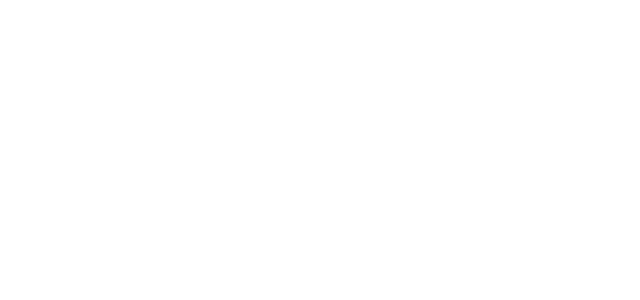
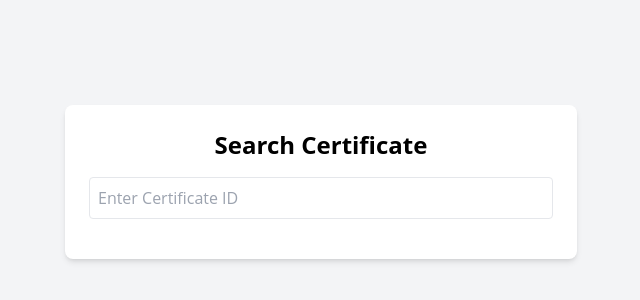
Before and after one commit to gdgmit/Digital-Certificate-Wallet-Portal, a React (Vite) app: page /search in a window 1280 px wide. Before the commit this address had no page. Shown: the part 218-518 px from the top of the page, without its empty margins (319-959 px from the left). Built offline with nearby package versions, Linux system fonts and the light colour scheme.

Commit message:
search option added

```diff
--- a/src/App.jsx
+++ b/src/App.jsx
@@ -4,6 +4,7 @@
 import WorkShopCertificateComponent from "./components/CertificateTemplates/WorkShopCertificateComponent";
 import CertificateDetails from "./components/PreviewComponents/CertificateDetails";
 import jsonData from "./data/certificate_data.json";
+import SearchComponent from "./components/Search";
 
 function App() {
   console.log("Student Name:", jsonData[0]);
@@ -38,6 +39,7 @@
           }
         />
         <Route path="/certificates/:st_id/:cert_id" element={<CertificateDetails />} />
+        <Route path="/search" element={<SearchComponent />} />
       </Routes>
     </Router>
   );
--- a/src/components/PreviewComponents/CertificateDetails.jsx
+++ b/src/components/PreviewComponents/CertificateDetails.jsx
@@ -4,13 +4,15 @@
 import DownloadOptions from "./DownloadOptions";
 import ShareCertificate from "./ShareCertificate";
 import CertificatePreview from "./CertificatePreview";
-import studentsData from "./data/certificate_data.json";
+import jsonData from "../../data/certificate_data.json";
 import "./CertificateDetails.css";
 
 const CertificateDetails = () => {
   const { st_id, cert_id } = useParams();
-  const student = studentsData.find(student => student.st_id === parseInt(st_id));
-  const certificate = student?.certificates.find(cert => cert.cert_id === parseInt(cert_id));
+  // const student = jsonData.find(student => student.st_id === parseInt(st_id));
+  // const certificate = student?.certificates.find(cert => cert.cert_id === parseInt(cert_id));
+  const certificate = jsonData.find(certificate => certificate.cert_id === parseInt(cert_id));
+  const student = certificate?.students.find(st => st.st_id === parseInt(st_id));
 
   if (!student || !certificate) {
     return (
--- a/src/components/PreviewComponents/data/certificate_data.json
+++ /dev/null
@@ -1,37 +0,0 @@
-[
-    {
-        "st_id": 1,
-        "st_name": "John",
-        "regno": 1234,
-        "dept": "CT",
-        "certificates": [
-            {
-                "cert_id": 1,
-                "category": "workshop",
-                "name": "Web Development Workshop",
-                "date": "14-11-2024"
-            },
-            {
-                "cert_id": 2,
-                "category": "course",
-                "name": "GenAI Study Jam",
-                "date": "12-11-2024",
-                "skills":["The Basics of Google Cloud Compute","Analyze Images with the Cloud Vision API","Prompt Design in Vertex AI"]
-            }
-        ]
-    },
-    {
-        "st_id": 2,
-        "st_name": "Michael",
-        "regno": 5678,
-        "dept": "IT",
-        "certificates": [
-            {
-                "cert_id": 3,
-                "category": "event",
-                "name": "Ideathon",
-                "date": "13-11-2024"
-            }
-        ]
-    }
-]
--- /dev/null
+++ b/src/components/Search/index.jsx
@@ -0,0 +1,80 @@
+import CourseCertificateComponent from "../../components/CertificateTemplates/CourseCertificateComponent";
+import jsonData from "../../data/certificate_data.json";
+import React, { useState } from "react";
+import EventCertificateComponent from "../CertificateTemplates/EventCertificateComponent";
+import WorkShopCertificateComponent from "../CertificateTemplates/WorkShopCertificateComponent";
+
+const SearchComponent = () => {
+  const [searchId, setSearchId] = useState(""); // Search string (certificate_id)
+  const [certificate, setCertificate] = useState(null); // Matched certificate data
+  const [studentData, setStudentData] = useState(null); // Matched student data
+
+  const handleSearch = (e) => {
+    const searchValue = parseInt(e.target.value); // Parse input as integer
+    setSearchId(e.target.value);
+
+    // Find the certificate where one of the students has a matching certificate_id
+    const matchedCertificate = jsonData.find((cert) =>
+      cert.students.some((student) => student.certificate_id === searchValue)
+    );
+
+    if (matchedCertificate) {
+      // Find the student whose certificate_id matches the search string
+      const matchedStudent = matchedCertificate.students.find(
+        (student) => student.certificate_id === searchValue
+      );
+
+      setCertificate(matchedCertificate); // Set the matched certificate
+      setStudentData(matchedStudent); // Set the matched student
+    } else {
+      setCertificate(null); // Reset if no match is found
+      setStudentData(null);
+    }
+  };
+
+  return (
+    <div className="flex justify-center items-center min-h-screen bg-gray-100">
+      <div className="bg-white p-6 rounded-lg shadow-md max-w-lg w-full">
+        <h1 className="text-2xl font-bold mb-4 text-center">Search Certificate</h1>
+        <input
+          type="number"
+          value={searchId}
+          onChange={handleSearch}
+          placeholder="Enter Certificate ID"
+          className="border p-2 rounded w-full mb-4"
+        />
+
+        {/* Certificate Display Section */}
+        <div className="overflow-y-auto max-h-96">
+          {certificate && studentData && certificate.category === "course" && (
+            <CourseCertificateComponent
+              certificateData={certificate}
+              studentName={studentData.st_name} // Pass the student's name
+            />
+          )}
+          {certificate && studentData && certificate.category === "event" && (
+            <EventCertificateComponent
+              certificateData={certificate}
+              studentName={studentData.st_name} // Pass the student's name
+            />
+          )}
+          {certificate && studentData && certificate.category === "workshop" && (
+            <WorkShopCertificateComponent
+              certificateData={certificate}
+              studentName={studentData.st_name} // Pass the student's name
+            />
+          )}
+          {!certificate && searchId && (
+            <p className="text-gray-500 text-center">
+              No matching certificate found.
+            </p>
+          )}
+        </div>
+      </div>
+    </div>
+  );
+
+
+};
+
+export default SearchComponent;
--- a/src/data/certificate_data.json
+++ b/src/data/certificate_data.json
@@ -7,6 +7,7 @@
         "students": [
             {
                 "st_id": 1,
+                "certificate_id":123,
                 "st_name": "John",
                 "regno": 1234,
                 "dept": "CT"
@@ -26,6 +27,7 @@
         "students": [
             {
                 "st_id": 1,
+                "certificate_id":456,
                 "st_name": "John",
                 "regno": 1234,
                 "dept": "CT"
@@ -40,6 +42,7 @@
         "students": [
             {
                 "st_id": 2,
+                "certificate_id":789,
                 "st_name": "Michael",
                 "regno": 5678,
                 "dept": "IT"
```
